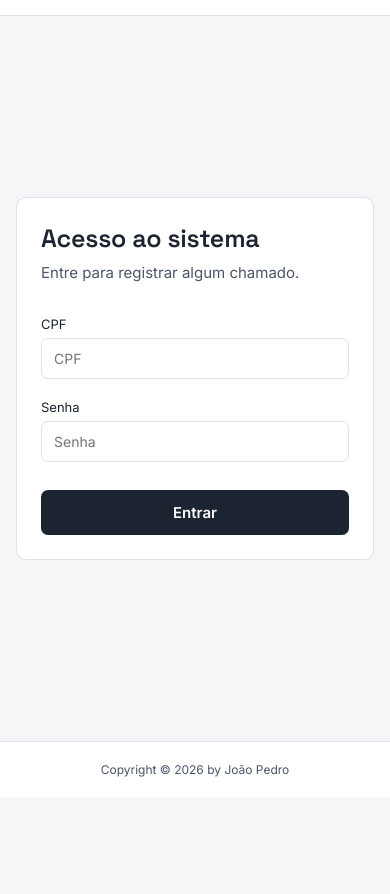
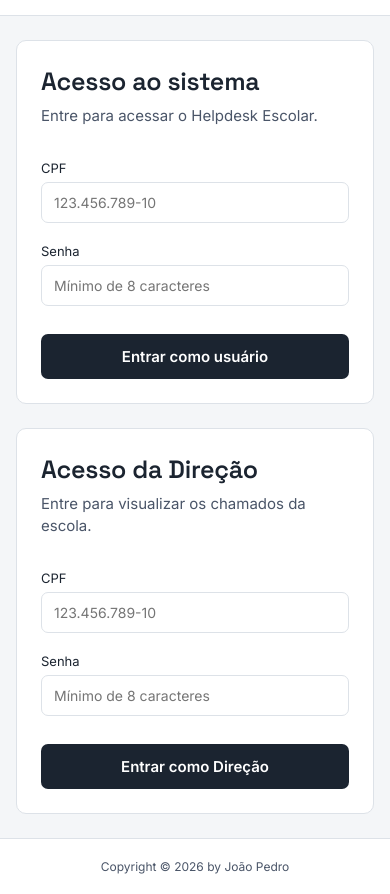
Before and after one commit to JMP-a/Helpdesk-escolar, a plain HTML site: page index.html in a window 390 px wide. Shown: the part 47-941 px from the top of the page. Before the commit the page ends 844 px from the top, so only its background shows below. Drawn offline with Linux system fonts and the light colour scheme.

Commit message:
25/11 mod 4

```diff
--- a/entrada.js
+++ b/entrada.js
@@ -1,4 +1,5 @@
 const formEntrada = document.getElementById("formEntrada");
+const formDirecao = document.getElementById("formDirecao");
 
 formEntrada.addEventListener("submit", function(event) {
     event.preventDefault();
@@ -25,3 +26,30 @@ formEntrada.addEventListener("submit", function(event) {
 
     window.location.href = "chamados.html";
 });
+
+formDirecao.addEventListener("submit", function(event) {
+    event.preventDefault();
+
+    const cpf = document.getElementById("cpfDirecao").value.trim();
+    const senha = document.getElementById("senhaDirecao").value;
+
+    const formatoCPF = /^\d{3}\.\d{3}\.\d{3}-\d{2}$/;
+
+    if (!formatoCPF.test(cpf)) {
+        alert("Digite o CPF no formato 123.456.789-10.");
+        return;
+    }
+
+    if (senha.length < 8) {
+        alert("A senha deve ter no mínimo 8 caracteres.");
+        return;
+    }
+
+    // Identifica o acesso como Direção
+    localStorage.setItem("tipoUsuario", "direcao");
+
+    salvarEntradaDemo();
+
+    // Vai para a área de gerenciamento
+    window.location.href = "chamados.html";
+});
--- a/index.html
+++ b/index.html
@@ -18,33 +18,68 @@
 
     <main class="conteudo-entrada">
 
+        <div class="cartoes-entrada">
+
+            <!-- CARTÃO DO USUÁRIO -->
             <section class="cartao cartao-entrada">
 
                 <h1>Acesso ao sistema</h1>
 
                 <p class="subtitulo">
-                Entre para registrar algum chamado.
+                    Entre para acessar o Helpdesk Escolar.
                 </p>
 
                 <form id="formEntrada">
 
                     <div class="campo">
                         <label for="cpf">CPF</label>
-                    <input type="text" id="cpf" placeholder="CPF" autocomplete="off" required>
+                        <input type="text" id="cpf" placeholder="123.456.789-10" autocomplete="off">
                     </div>
 
                     <div class="campo">
                         <label for="senha">Senha</label>
-                    <input type="password" id="senha" placeholder="Senha" autocomplete="off" required>
+                        <input type="password" id="senha" placeholder="Mínimo de 8 caracteres" autocomplete="off">
                     </div>
 
                     <button type="submit" class="botao-principal">
-                    Entrar
+                        Entrar como usuário
                     </button>
 
                 </form>
 
             </section>
+
+            <!-- CARTÃO DA DIREÇÃO -->
+            <section class="cartao cartao-entrada">
+
+                <h1>Acesso da Direção</h1>
+
+                <p class="subtitulo">
+                    Entre para visualizar os chamados da escola.
+                </p>
+
+                <form id="formDirecao">
+
+                    <div class="campo">
+                        <label for="cpfDirecao">CPF</label>
+                        <input type="text" id="cpfDirecao" placeholder="123.456.789-10" autocomplete="off">
+                    </div>
+
+                    <div class="campo">
+                        <label for="senhaDirecao">Senha</label>
+                        <input type="password" id="senhaDirecao" placeholder="Mínimo de 8 caracteres"
+                            autocomplete="off">
+                    </div>
+
+                    <button type="submit" class="botao-principal">
+                        Entrar como Direção
+                    </button>
+
+                </form>
+
+            </section>
+
+        </div>
 
     </main>
 
--- a/style.css
+++ b/style.css
@@ -461,3 +461,32 @@ main.conteudo {
         padding: 24px 16px;
     }
 }
+
+/* Cartões de acesso */
+
+.cartoes-entrada {
+    display: flex;
+    justify-content: center;
+    align-items: stretch;
+    gap: 24px;
+    width: 100%;
+    max-width: 900px;
+}
+
+.cartoes-entrada .cartao-entrada {
+    flex: 1;
+    max-width: 420px;
+}
+
+/* Responsividade */
+
+@media (max-width: 700px) {
+    .cartoes-entrada {
+        flex-direction: column;
+        align-items: center;
+    }
+
+    .cartoes-entrada .cartao-entrada {
+        width: 100%;
+    }
+}
```
Lines whose indentation alone changed are shown as unchanged.
